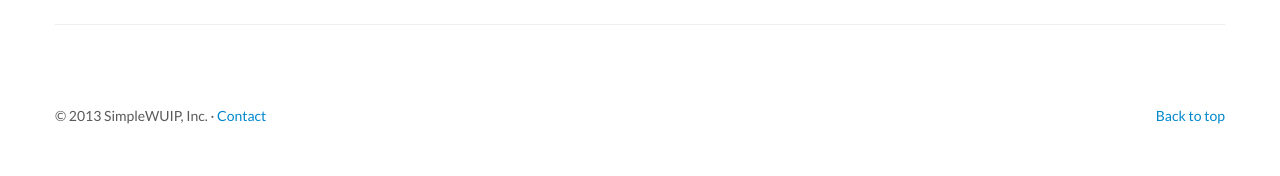
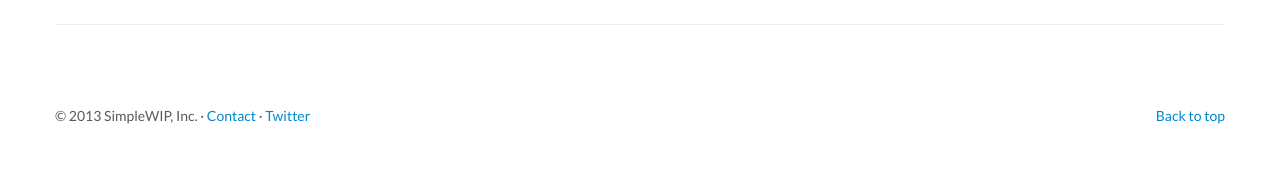
Before and after one commit to mattbenton/SimpleWIP, a PHP site: page / in a window 1280 px wide. Shown: the part 824-1000 px from the top of the page. Run offline with PHP 8.4, Linux system fonts and the light colour scheme; some libraries are stand-ins or nearby versions.

Commit message:
changed the footer

```diff
--- a/www/index.php
+++ b/www/index.php
@@ -85,7 +85,7 @@
       <!-- FOOTER -->
       <footer>
         <p class="pull-right"><a href="#">Back to top</a></p>
-        <p>&copy; 2013 SimpleWUIP, Inc. &middot; <a href="mailto:contact@simplewip.com">Contact</a></p>
+        <p>&copy; 2013 SimpleWIP, Inc. &middot; <a href="mailto:contact@simplewip.com">Contact</a> &middot; <a href="https://twitter.com/simplewip">Twitter</a></p>
       </footer>
 
     </div><!-- /.container -->
```
